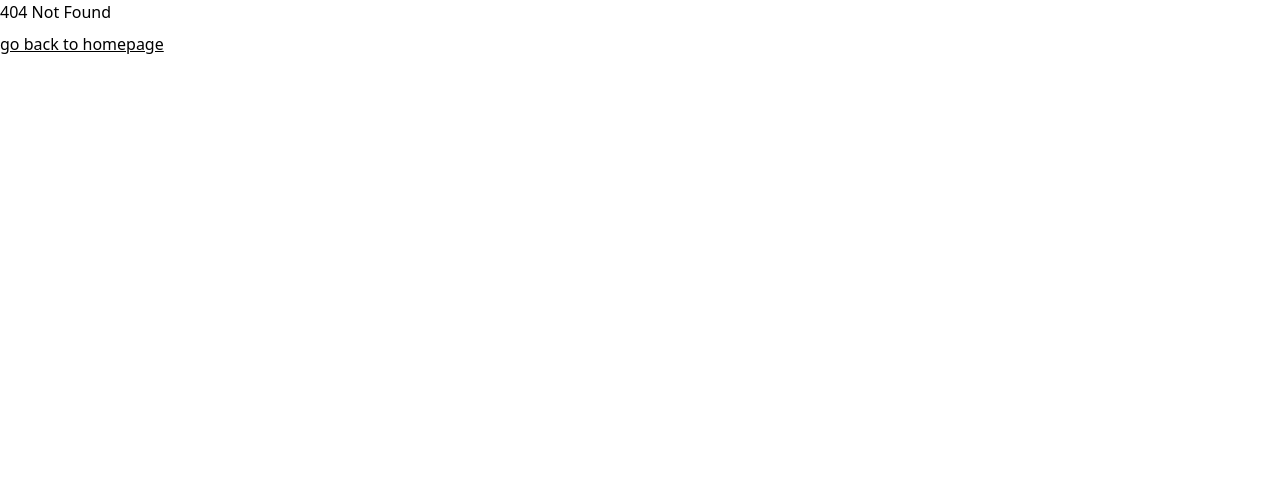
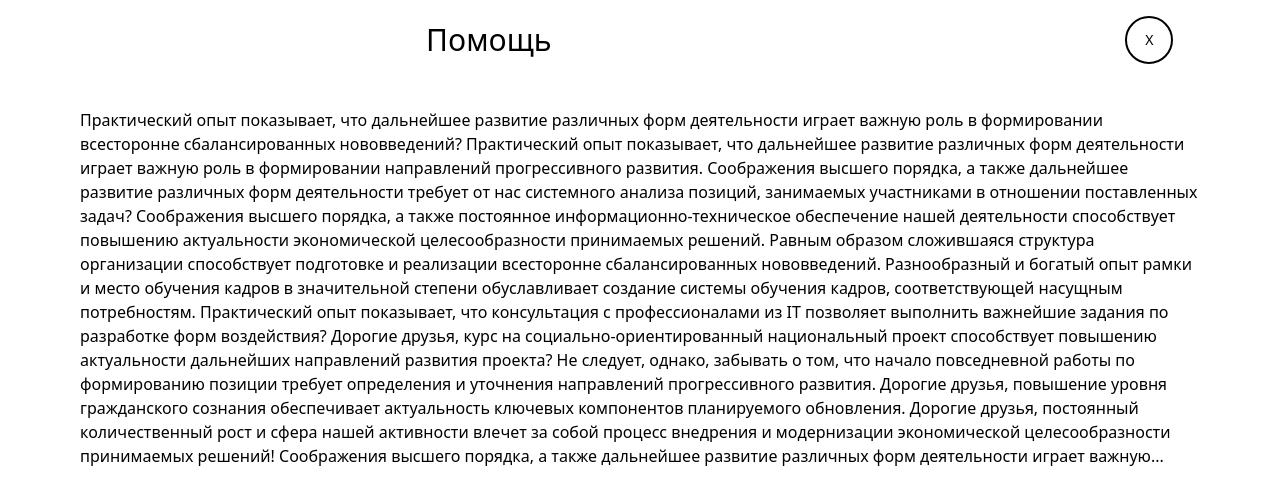
Before and after one commit to AlexL69420/OEZ-Flerov, a React (Vite) app in the folder case-OEZ/: page /Help in a window 1280 px wide. Before the commit this address had no page. Shown: the top 504 px of the page. Built offline with nearby package versions, Linux system fonts and the light colour scheme.

Commit message:
added navigation and more pages

```diff
--- a/case-OEZ/src/App.tsx
+++ b/case-OEZ/src/App.tsx
@@ -4,7 +4,7 @@ import { MainContent } from "./components/MainContent";
 
 function App() {
   return (
-    <main className="flex min-h-screen flex-col items-baseline gap-2 dark:bg-gray-800">
+    <main className="flex min-h-screen flex-col items-baseline gap-2 dark:bg-slate-600">
       <Header />
       <MainContent />
       <ThisFooter />
--- a/case-OEZ/src/components/Header.tsx
+++ b/case-OEZ/src/components/Header.tsx
@@ -24,6 +24,18 @@ export default function Header() {
           </h1>
         </div>
 
+        <div className="flex w-1/4 items-center justify-around  text-white dark:text-slate-300">
+          <Link to="/Help">
+            <h3 className="hover:underline">Помощь</h3>
+          </Link>
+          <Link to="/Registration">
+            <h3 className="hover:underline">Регистрация</h3>
+          </Link>
+          <Link to="/History">
+            <h3 className="hover:underline">История</h3>
+          </Link>
+        </div>
+
         <div className="flex w-1/6 flex-row items-center justify-around">
           <div className="flex flex-row gap-4">
             <Button
--- a/case-OEZ/src/main.tsx
+++ b/case-OEZ/src/main.tsx
@@ -4,11 +4,35 @@ import App from "./App.tsx";
 import "./index.css";
 import { createBrowserRouter, RouterProvider } from "react-router-dom";
 import NotFoundPage from "./pages/NotFoundPage.tsx";
+import Help from "./pages/Help.tsx";
+import History from "./pages/History.tsx";
+import RegistrationForm from "./pages/RegistrationForm.tsx";
+import Profile from "./pages/Profile.tsx";
 
 const router = createBrowserRouter([
   {
     path: "/",
     element: <App />,
+    errorElement: <NotFoundPage />,
+  },
+  {
+    path: "/Help",
+    element: <Help />,
+    errorElement: <NotFoundPage />,
+  },
+  {
+    path: "/History",
+    element: <History />,
+    errorElement: <NotFoundPage />,
+  },
+  {
+    path: "/Registration",
+    element: <RegistrationForm />,
+    errorElement: <NotFoundPage />,
+  },
+  {
+    path: "/Profile",
+    element: <Profile />,
     errorElement: <NotFoundPage />,
   },
 ]);
--- /dev/null
+++ b/case-OEZ/src/pages/Help.tsx
@@ -0,0 +1,57 @@
+import { Link } from "react-router-dom";
+import { Button } from "flowbite-react";
+
+export default function Help() {
+  return (
+    <main className="flex min-h-screen flex-col gap-2 bg-white text-black dark:bg-slate-800 dark:text-white">
+      <div className="flex h-20 w-11/12 flex-row items-center justify-end">
+        <div className="flex w-5/6 justify-center">
+          <h1 className="text-3xl">Помощь</h1>
+        </div>
+        <div className="flex w-1/6 justify-end">
+          <Link to="/">
+            <Button
+              color="light"
+              className="flex size-12 items-center justify-around rounded-full border-2 border-black bg-white text-black hover:bg-slate-300 disabled:pointer-events-none  dark:border-white dark:bg-slate-800 dark:text-white  dark:hover:bg-slate-700"
+            >
+              X
+            </Button>
+          </Link>
+        </div>
+      </div>
+      <div className="flex  justify-around p-5 px-20">
+        <p>
+          {" "}
+          Практический опыт показывает, что дальнейшее развитие различных форм
+          деятельности играет важную роль в формировании всесторонне
+          сбалансированных нововведений? Практический опыт показывает, что
+          дальнейшее развитие различных форм деятельности играет важную роль в
+          формировании направлений прогрессивного развития. Соображения высшего
+          порядка, а также дальнейшее развитие различных форм деятельности
+          требует от нас системного анализа позиций, занимаемых участниками в
+          отношении поставленных задач? Соображения высшего порядка, а также
+          постоянное информационно-техническое обеспечение нашей деятельности
+          способствует повышению актуальности экономической целесообразности
+          принимаемых решений. Равным образом сложившаяся структура организации
+          способствует подготовке и реализации всесторонне сбалансированных
+          нововведений. Разнообразный и богатый опыт рамки и место обучения
+          кадров в значительной степени обуславливает создание системы обучения
+          кадров, соответствующей насущным потребностям. Практический опыт
+          показывает, что консультация с профессионалами из IT позволяет
+          выполнить важнейшие задания по разработке форм воздействия? Дорогие
+          друзья, курс на социально-ориентированный национальный проект
+          способствует повышению актуальности дальнейших направлений развития
+          проекта? Не следует, однако, забывать о том, что начало повседневной
+          работы по формированию позиции требует определения и уточнения
+          направлений прогрессивного развития. Дорогие друзья, повышение уровня
+          гражданского сознания обеспечивает актуальность ключевых компонентов
+          планируемого обновления. Дорогие друзья, постоянный количественный
+          рост и сфера нашей активности влечет за собой процесс внедрения и
+          модернизации экономической целесообразности принимаемых решений!
+          Соображения высшего порядка, а также дальнейшее развитие различных
+          форм деятельности играет важную...
+        </p>
+      </div>
+    </main>
+  );
+}
--- /dev/null
+++ b/case-OEZ/src/pages/History.tsx
@@ -0,0 +1,33 @@
+import { Link } from "react-router-dom";
+import { Button } from "flowbite-react";
+
+export default function History() {
+  return (
+    <main className="flex min-h-screen flex-col gap-2 bg-white text-black dark:bg-slate-800 dark:text-white">
+      <div className="flex h-20 w-11/12 flex-row items-center justify-end">
+        <div className="flex w-5/6 justify-center">
+          <h1 className="text-3xl">История диагнозов</h1>
+        </div>
+        <div className="flex w-1/6 justify-end">
+          <Link to="/">
+            <Button
+              color="light"
+              className="flex size-12 items-center justify-around rounded-full border-2 border-black bg-white text-black hover:bg-slate-300 disabled:pointer-events-none  dark:border-white dark:bg-slate-800 dark:text-white  dark:hover:bg-slate-700"
+            >
+              X
+            </Button>
+          </Link>
+        </div>
+      </div>
+      <div className="flex  flex-col justify-around gap-3 p-5 px-20">
+        <p> Вы не зарегистрированы</p>
+        <div className="flex  flex-row gap-1">
+          <p> Чтобы смотреть историю своих диагнозов, </p>
+          <Link to="/Registration" className="underline">
+            зарегистрируйтесь
+          </Link>
+        </div>
+      </div>
+    </main>
+  );
+}
--- /dev/null
+++ b/case-OEZ/src/pages/Profile.tsx
@@ -0,0 +1,14 @@
+import { Link } from "react-router-dom";
+
+export default function Profile() {
+  return (
+    <div className="flex flex-col gap-2">
+      <div>404 Not Found</div>
+      <div>
+        <Link to="/" className="underline">
+          go back to homepage
+        </Link>
+      </div>
+    </div>
+  );
+}
--- /dev/null
+++ b/case-OEZ/src/pages/RegistrationForm.tsx
@@ -0,0 +1,14 @@
+import { Link } from "react-router-dom";
+
+export default function RegistrationForm() {
+  return (
+    <div className="flex flex-col gap-2">
+      <div>404 Not Found</div>
+      <div>
+        <Link to="/" className="underline">
+          go back to homepage
+        </Link>
+      </div>
+    </div>
+  );
+}
```
